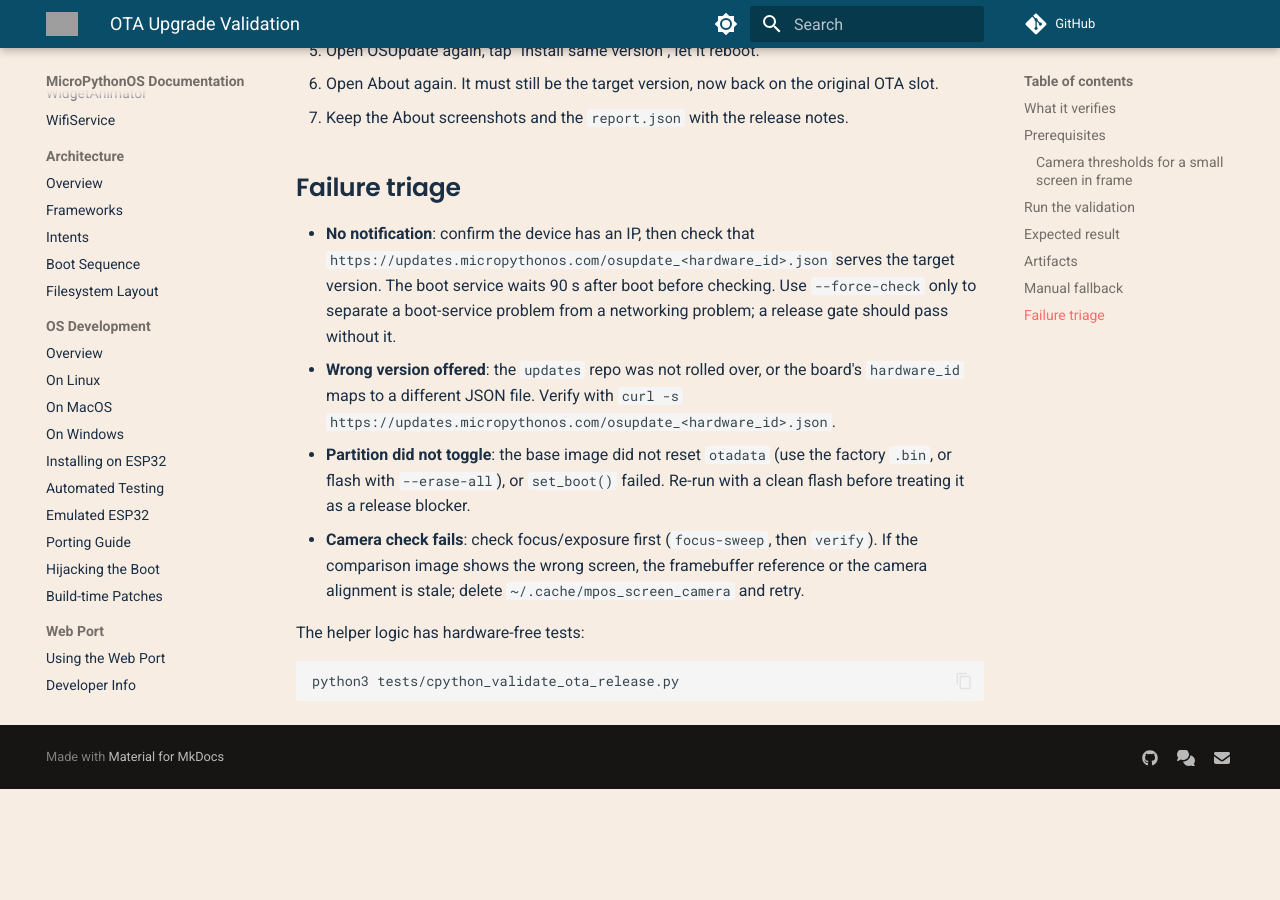
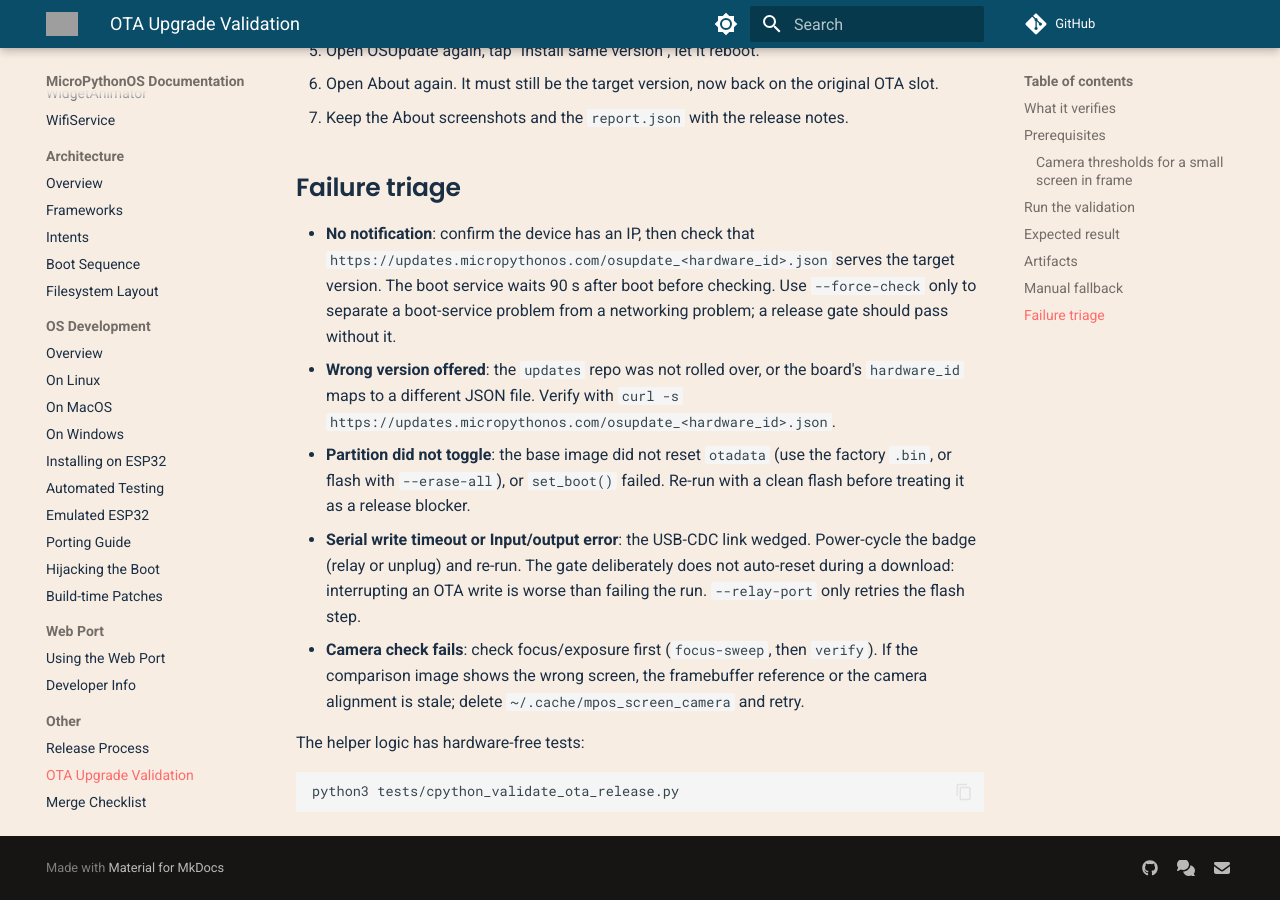
Before and after one commit to MicroPythonOS/docs, an MkDocs documentation site: the page built from docs/other/ota-release-validation.md, in a window 1280 px wide and 900 px high, scrolled down 4503 px. Built offline with MkDocs 1.6.1 and Material for MkDocs 9.7.7, drawn with Linux system fonts in a browser that asks for light colours; comment, search, counter and statistics services are not loaded; before the commit the page ends 5292 px from its top, so only the background shows below that; grey boxes are pictures that could not be loaded.

Commit message:
ota validation: document USB-CDC recovery

```diff
--- a/docs/other/ota-release-validation.md
+++ b/docs/other/ota-release-validation.md
@@ -224,6 +224,10 @@
 - **Partition did not toggle**: the base image did not reset `otadata` (use the
   factory `.bin`, or flash with `--erase-all`), or `set_boot()` failed. Re-run
   with a clean flash before treating it as a release blocker.
+- **Serial write timeout or Input/output error**: the USB-CDC link wedged.
+  Power-cycle the badge (relay or unplug) and re-run. The gate deliberately does
+  not auto-reset during a download: interrupting an OTA write is worse than
+  failing the run. `--relay-port` only retries the flash step.
 - **Camera check fails**: check focus/exposure first
   (`focus-sweep`, then `verify`). If the comparison image shows the wrong
   screen, the framebuffer reference or the camera alignment is stale; delete
```
